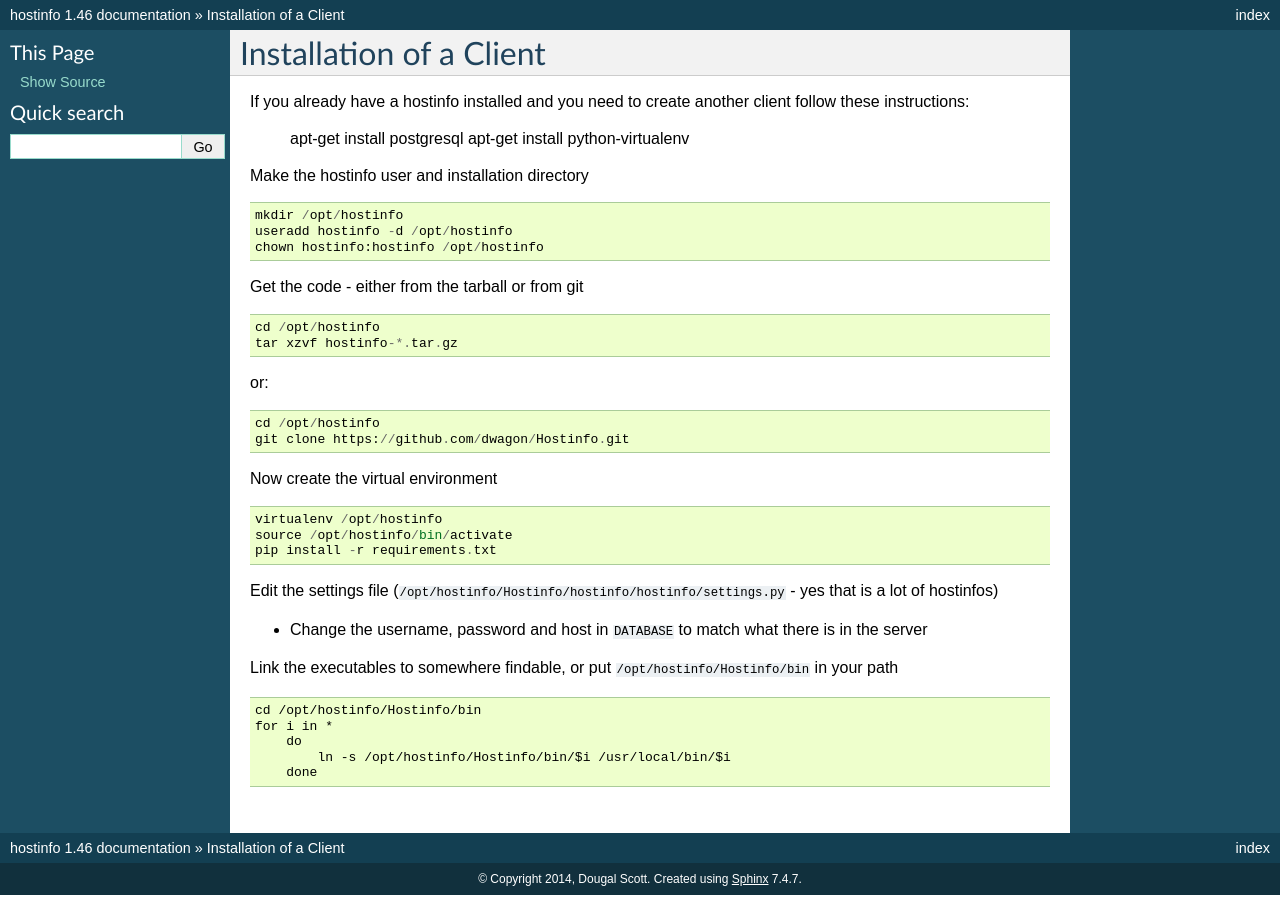
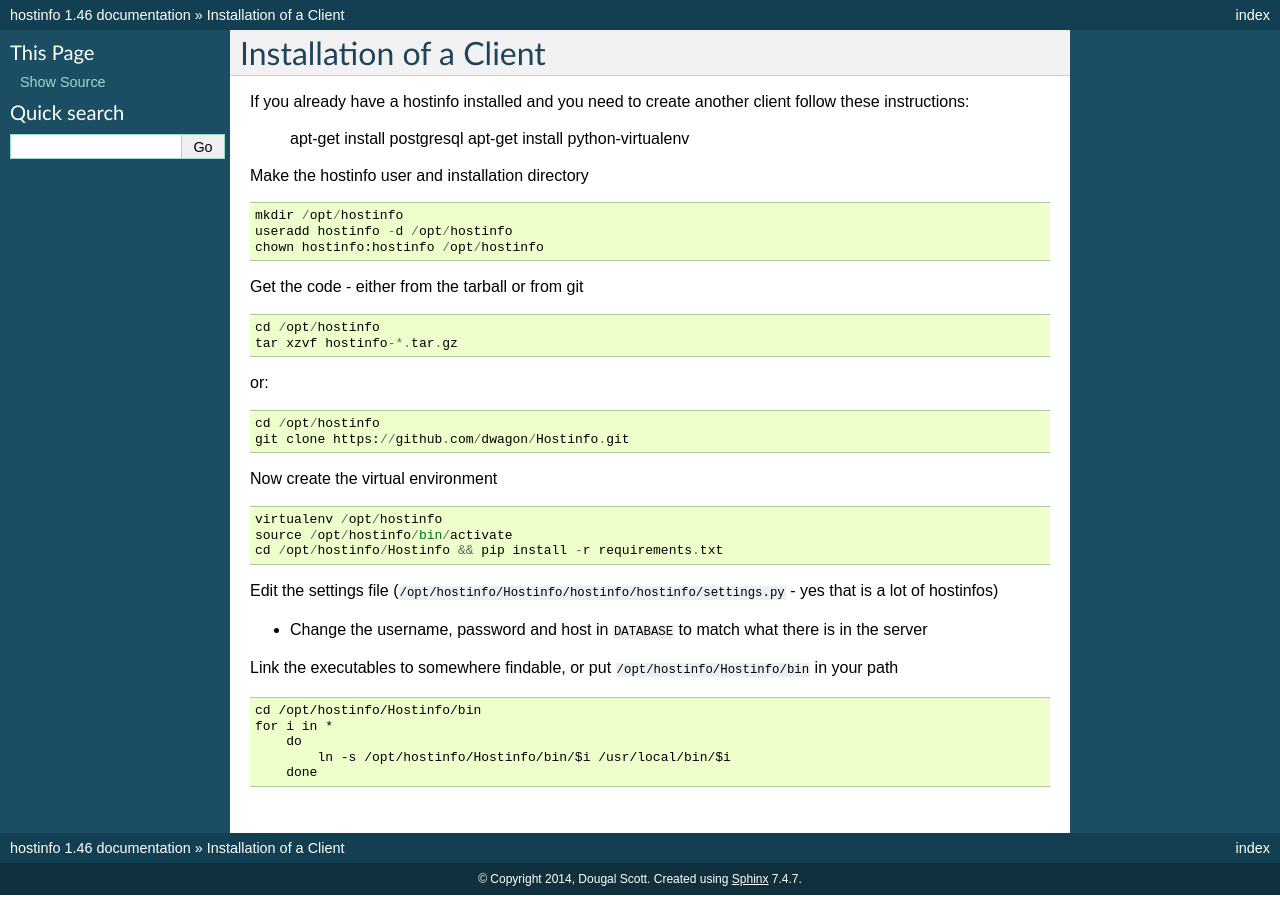
Before and after one commit to dwagon/Hostinfo, a Sphinx documentation site: the page built from docs/install_client.rst, in a window 1280 px wide. Built offline with Sphinx 7.4.7, drawn with Linux system fonts in a browser that asks for light colours.

Commit message:
Put the correct path for requirements.txt

```diff
--- a/docs/install.rst
+++ b/docs/install.rst
@@ -34,7 +34,7 @@ Now create the virtual environment ::
 
     virtualenv /opt/hostinfo
     source /opt/hostinfo/bin/activate
-    pip install -r requirements.txt
+    cd /opt/hostinfo/Hostinfo && pip install -r requirements.txt
     pip install gunicorn
 
 Edit the settings file (``/opt/hostinfo/Hostinfo/hostinfo/hostinfo/settings.py`` - yes that is a lot of hostinfos)
--- a/docs/install_client.rst
+++ b/docs/install_client.rst
@@ -26,7 +26,7 @@ Now create the virtual environment ::
 
     virtualenv /opt/hostinfo
     source /opt/hostinfo/bin/activate
-    pip install -r requirements.txt
+    cd /opt/hostinfo/Hostinfo && pip install -r requirements.txt
 
 Edit the settings file (``/opt/hostinfo/Hostinfo/hostinfo/hostinfo/settings.py`` - yes that is a lot of hostinfos)
 
```
